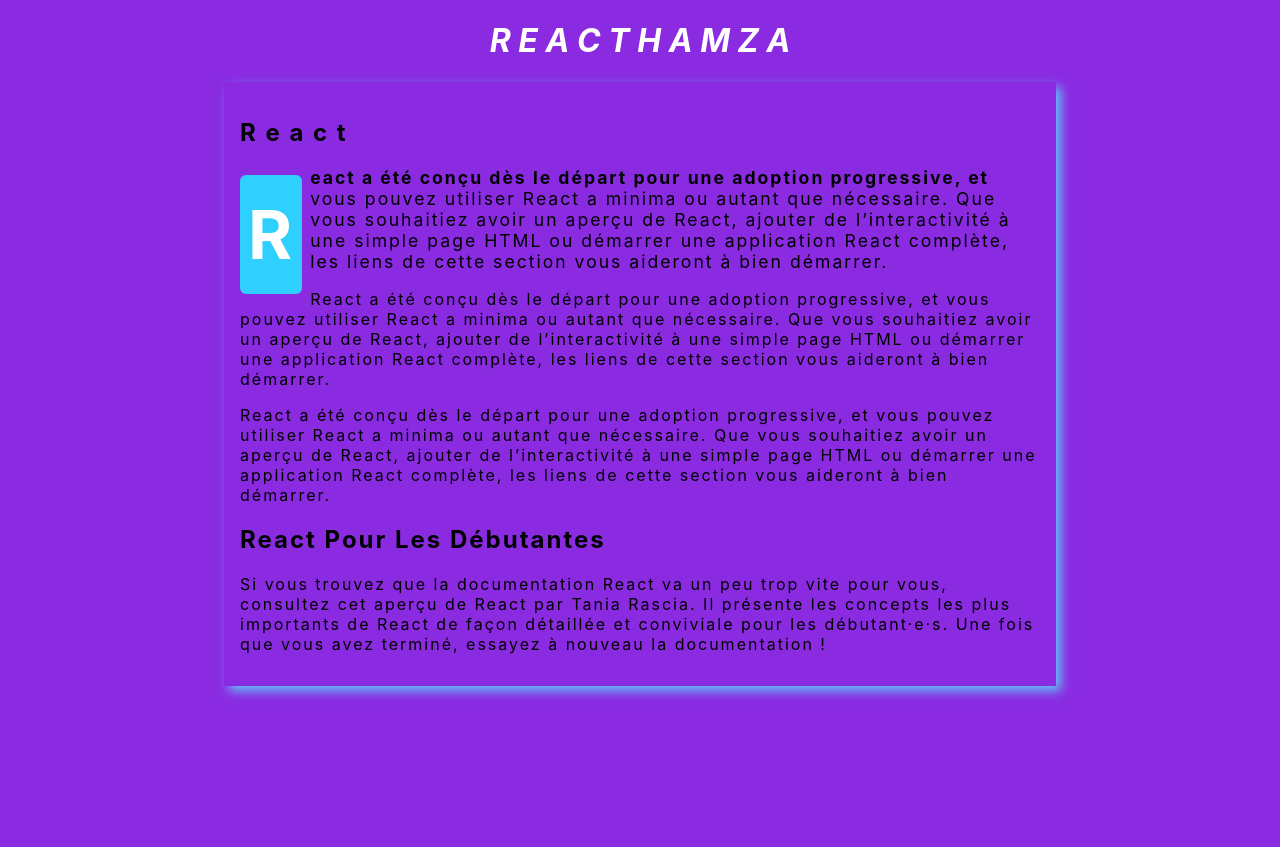
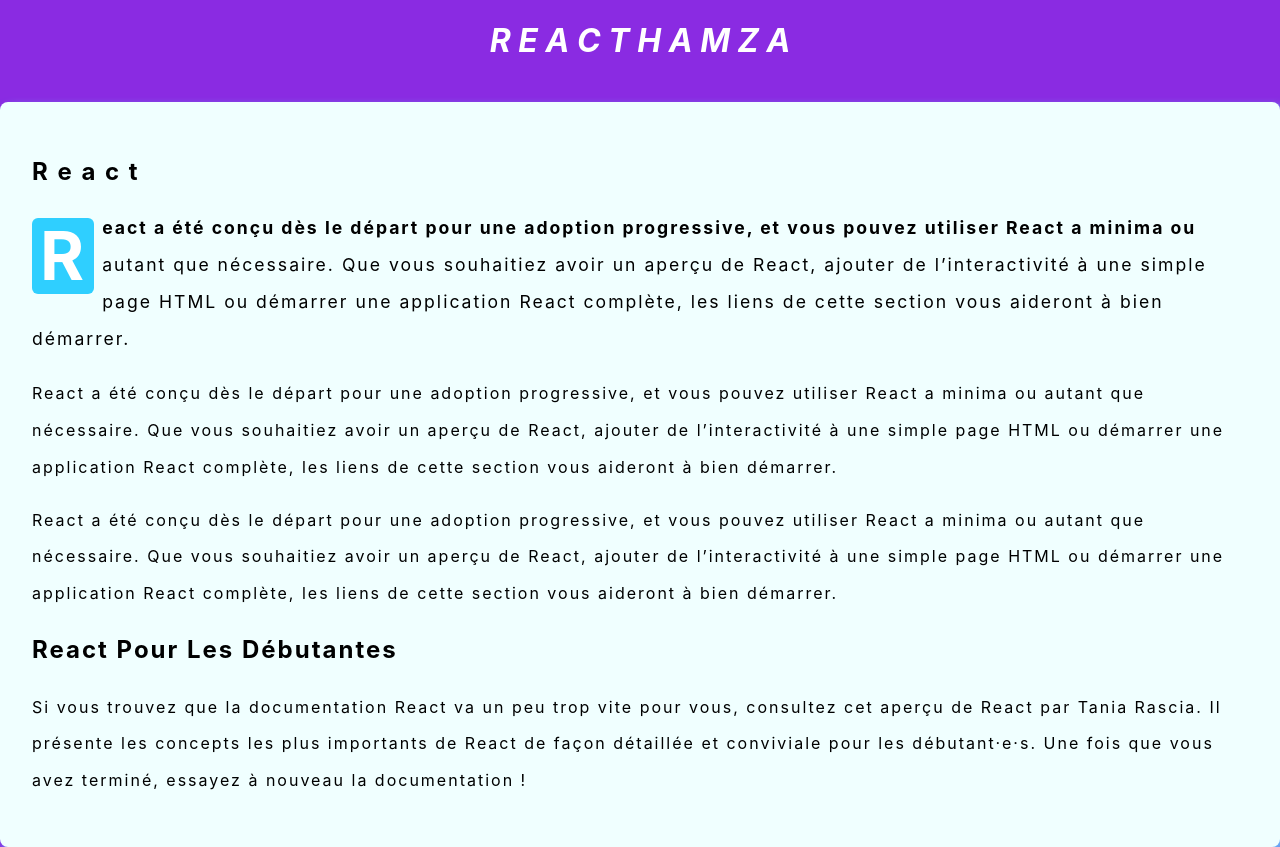
Before and after one commit to masterhamzaa/masterhamzareact, a React (Create React App) app: page / in a window 1280 px wide. Before the commit the page ends 800 px from the top, so only its background shows below. Built offline with nearby package versions, Linux system fonts and the light colour scheme.

Commit message:
h a m z a  c o m m i t

```diff
--- a/src/App.js
+++ b/src/App.js
@@ -11,7 +11,7 @@
 
   return (
     <div>
-      <center><h1><em>R  E  A  C  T   H   A   M   Z  A</em></h1></center>
+      <center><h1><em>R  E  A  C  T   H   A   M   Z  A</em></h1></center><br />
       <article>
   <h1>R e a c t</h1>
   <p>{p1}</p>
--- a/src/index.css
+++ b/src/index.css
@@ -8,11 +8,14 @@
   background-color: blueviolet;
 }
 article {
-  padding: 1rem;
-  max-width: 50rem;
+  padding: 2rem;
+  max-width: 80rem;
   margin: 0 auto;
   letter-spacing: 2px;
   box-shadow: 5px 5px 10px 0px rgba(87, 244, 255, 0.75);
+  line-height: 2.3rem;
+  background-color: azure;
+  border-radius: 8px;
 }
 h2 {
   text-transform: capitalize;
```
